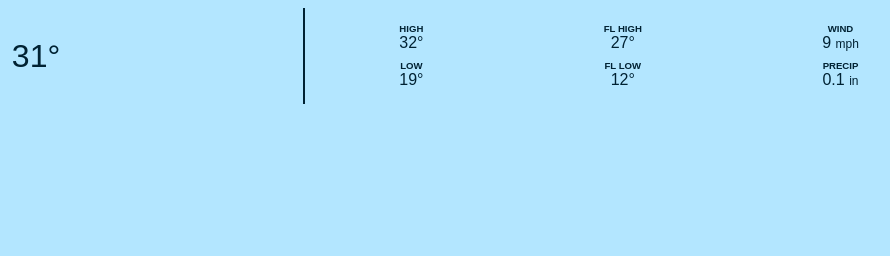
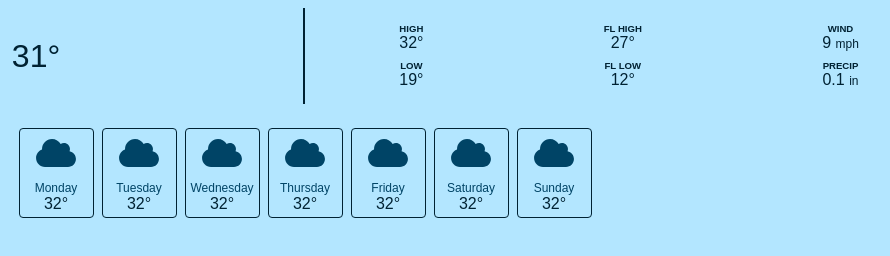
Before and after one commit to AsadBaig-DEV/js-weatherapp, a website built with Vite: page index.html in a window 1280 px wide. Shown: the full height of the page, 335-1225 px from the left. Built offline with nearby package versions, Linux system fonts and the light colour scheme.

Commit message:
Day Section with styling

```diff
--- a/index.html
+++ b/index.html
@@ -46,6 +46,43 @@
 
       </div>
     </header>
+    <section class="day-section" data-day-section>
+      <div class="day-card">
+        <img src="icons/cloud.svg" class="weather-icon" />
+        <div class="day-card-day">Monday</div>
+        <div>32&deg;</div>
+      </div>
+      <div class="day-card">
+        <img src="icons/cloud.svg" class="weather-icon" />
+        <div class="day-card-day">Tuesday</div>
+        <div>32&deg;</div>
+      </div>
+      <div class="day-card">
+        <img src="icons/cloud.svg" class="weather-icon" />
+        <div class="day-card-day">Wednesday</div>
+        <div>32&deg;</div>
+      </div>
+      <div class="day-card">
+        <img src="icons/cloud.svg" class="weather-icon" />
+        <div class="day-card-day">Thursday</div>
+        <div>32&deg;</div>
+      </div>
+      <div class="day-card">
+        <img src="icons/cloud.svg" class="weather-icon" />
+        <div class="day-card-day">Friday</div>
+        <div>32&deg;</div>
+      </div>
+      <div class="day-card">
+        <img src="icons/cloud.svg" class="weather-icon" />
+        <div class="day-card-day">Saturday</div>
+        <div>32&deg;</div>
+      </div>
+      <div class="day-card">
+        <img src="icons/cloud.svg" class="weather-icon" />
+        <div class="day-card-day">Sunday</div>
+        <div>32&deg;</div>
+      </div>
+    </section>
     <script type="module" src="/main.js"></script>
   </body>
 </html>
--- a/style.css
+++ b/style.css
@@ -73,3 +73,26 @@ body {
   font-weight: lighter;
   font-size: 0.75rem;
 }
+
+.day-section{
+  display: grid;
+  grid-template-columns: repeat(auto-fit, 75px);
+  gap: 0.5rem;
+  justify-content: center;
+  padding: 1rem;
+}
+
+.day-card{
+  display: flex;
+  flex-direction: column;
+  align-items: center;
+  border: 1px solid hsl(200, 100%, 10%);
+  border-radius: 0.25rem;
+  padding: 0.25rem;
+}
+
+.day-card-day{
+  font-size: 0.75rem;
+  color: hsl(200, 100%, 20%);
+  margin-top: 0.5rem;
+}
```
